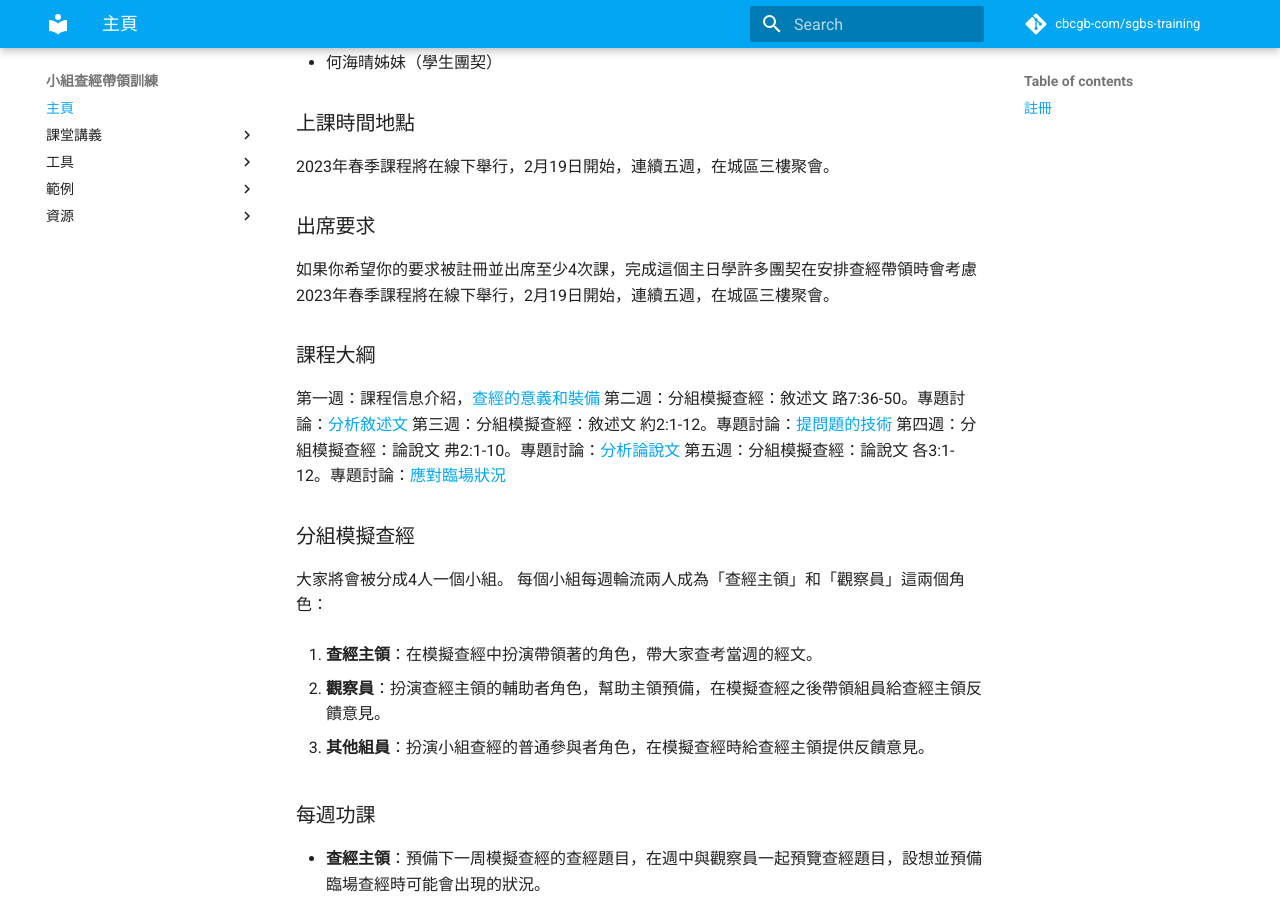
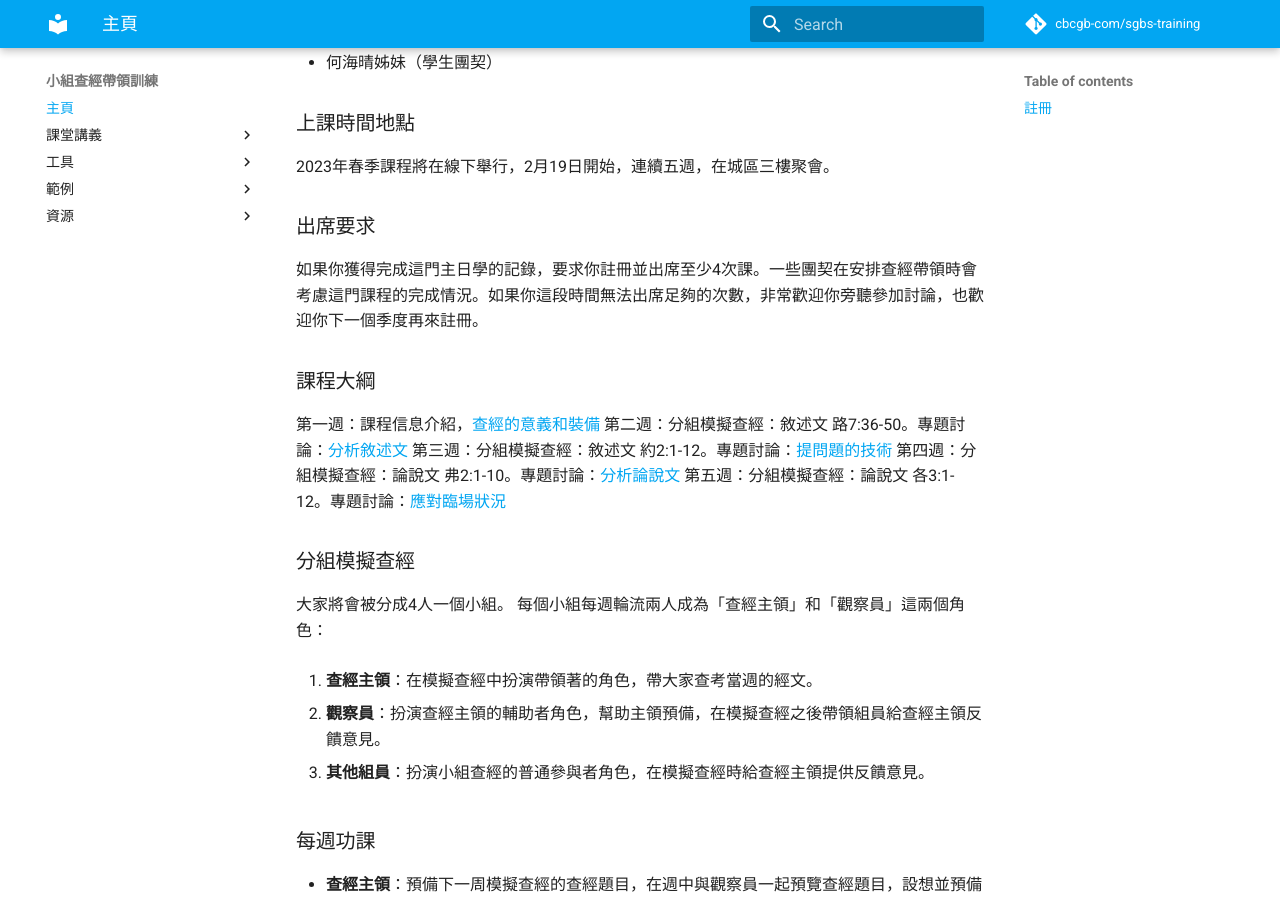
Before and after one commit to cbcgb-com/sgbs-training, an MkDocs documentation site: the page built from docs/index.md, in a window 1280 px wide and 900 px high, scrolled down 1053 px. Built offline with MkDocs 1.6.1 and Material for MkDocs 9.7.7, drawn with Linux system fonts in a browser that asks for light colours; comment, search, counter and statistics services are not loaded.

Commit message:
edited typo

```diff
--- a/docs/index.md
+++ b/docs/index.md
@@ -45,7 +45,7 @@
 
 ### 出席要求
 
-如果你希望你的要求被註冊並出席至少4次課，完成這個主日學許多團契在安排查經帶領時會考慮2023年春季課程將在線下舉行，2月19日開始，連續五週，在城區三樓聚會。
+如果你獲得完成這門主日學的記錄，要求你註冊並出席至少4次課。一些團契在安排查經帶領時會考慮這門課程的完成情況。如果你這段時間無法出席足夠的次數，非常歡迎你旁聽參加討論，也歡迎你下一個季度再來註冊。
 
 ### 課程大綱
 
```
